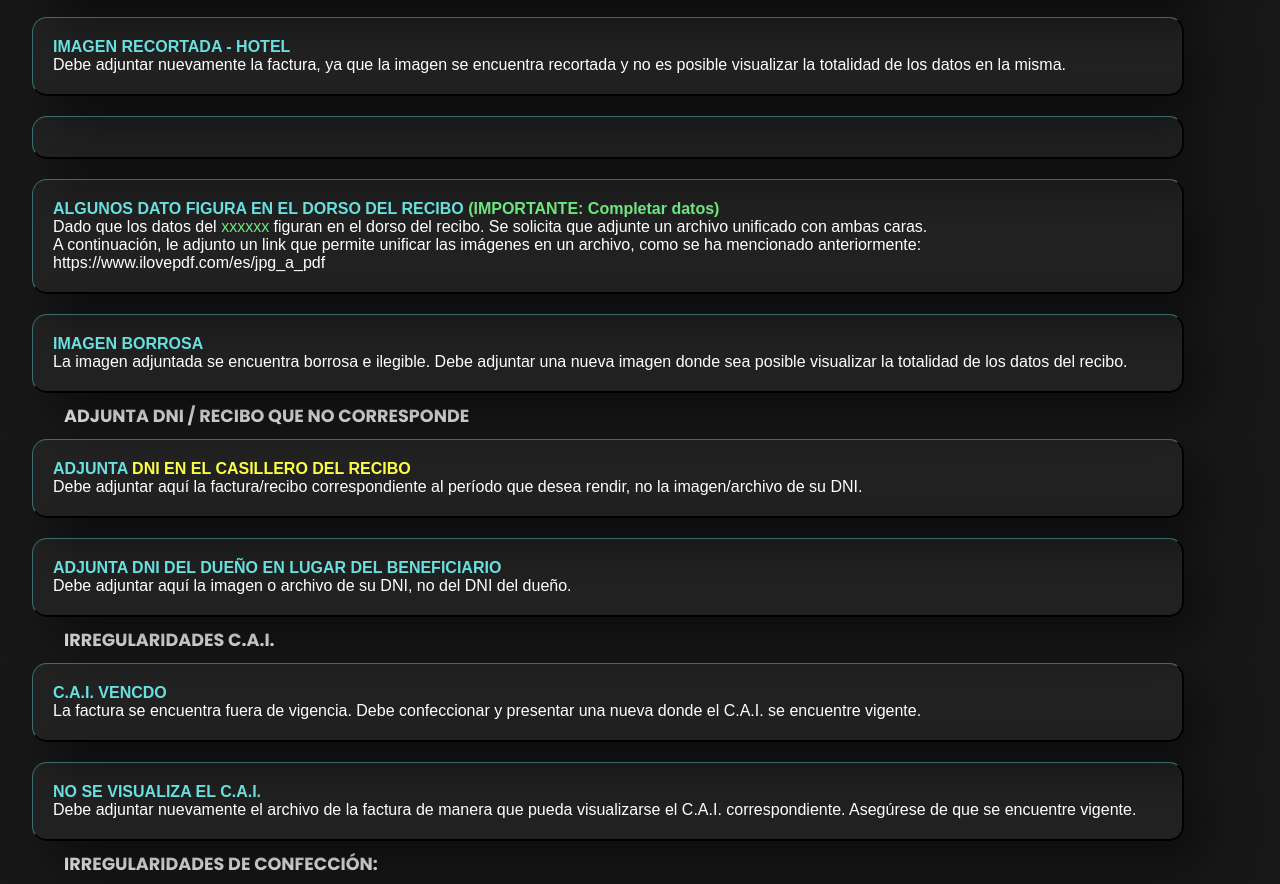
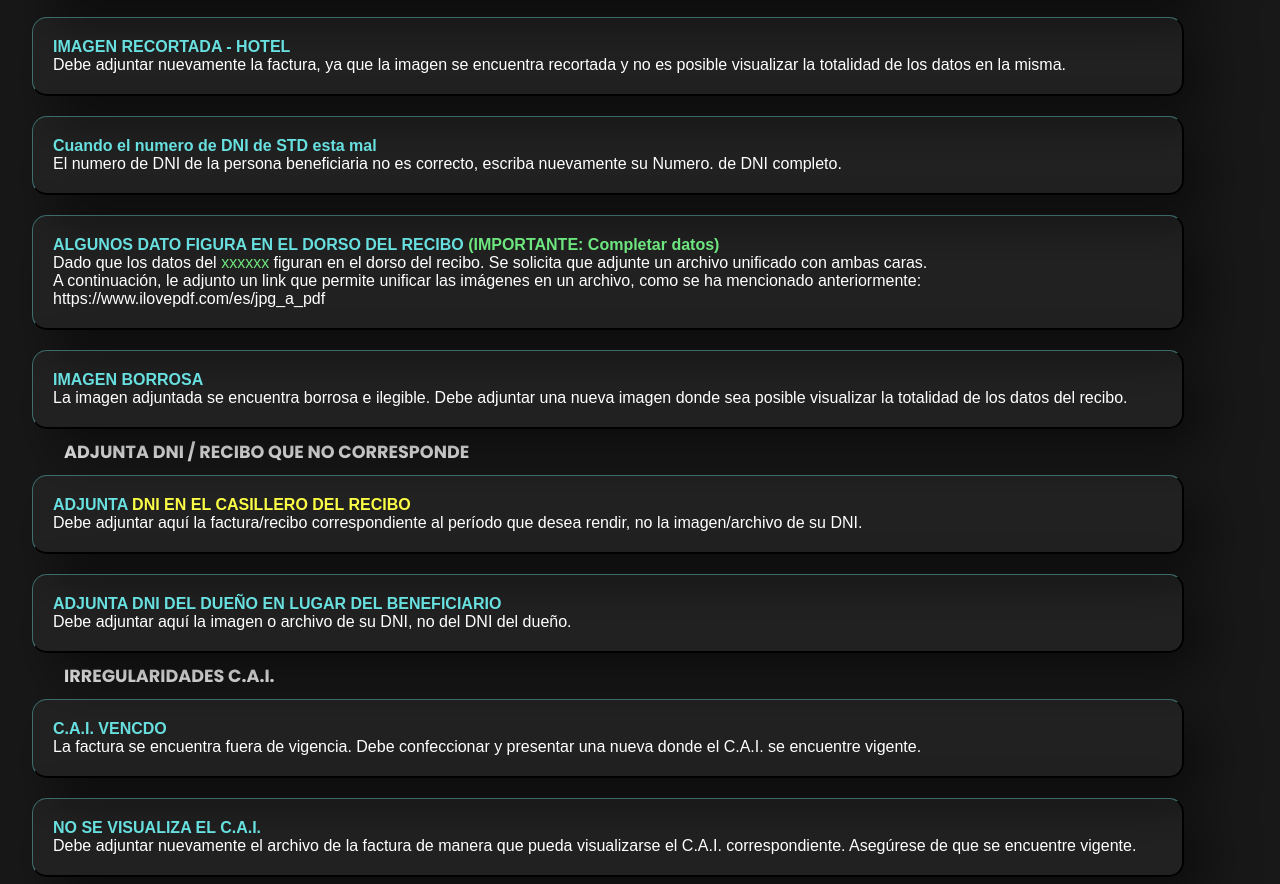
Before and after one commit to GatitoDigital/DigitalTeam, a plain HTML site: page menu637_2.html in a window 1280 px wide. Shown: the part 2006-2890 px from the top of the page. Drawn offline with Linux system fonts and the light colour scheme.

Commit message:
Update menu637_2.html

```diff
--- a/menu637_2.html
+++ b/menu637_2.html
@@ -140,7 +140,7 @@ Debe adjuntar un recibo correspondiente al periodo de rendición seleccionado (m
     <!-- Imagen recortada / dueño (fin) -->
 
     <!-- DNI Mal (inicio) -->
-    <button type="button" class="block animado" onclick="copyToClipboard31()" id="dnimalodeterceros" value="El numero de DNI de la persona beneficiaria no es correcto, escriba nuevamente su Numero. de DNI completo."></button>
+    <button type="button" class="block animado" onclick="copyToClipboard31()" id="dnimalodeterceros" value="El numero de DNI de la persona beneficiaria no es correcto, escriba nuevamente su Numero. de DNI completo."><b><span style="color:#69e0e0">Cuando el numero de DNI de STD esta mal</span></b><br>El numero de DNI de la persona beneficiaria no es correcto, escriba nuevamente su Numero. de DNI completo.</button>
     <!-- DNI Mal (fin) -->
 
     <!-- Falta imagen del dorso (inicio) -->
```
